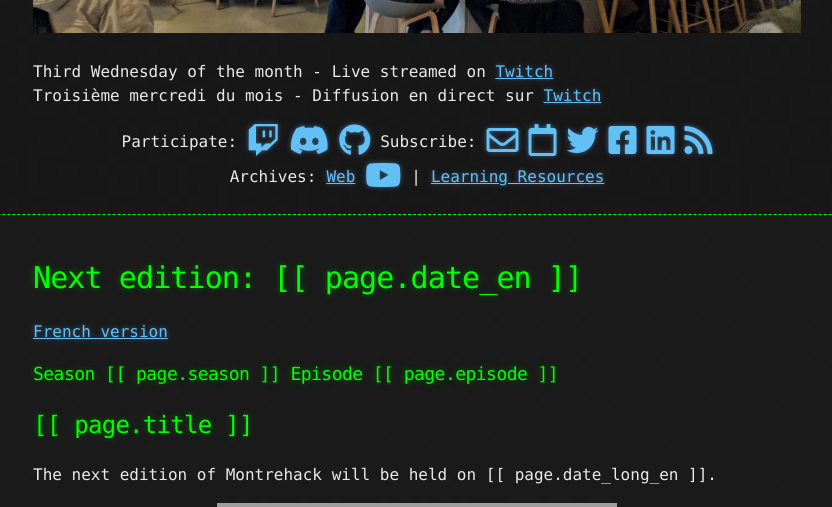
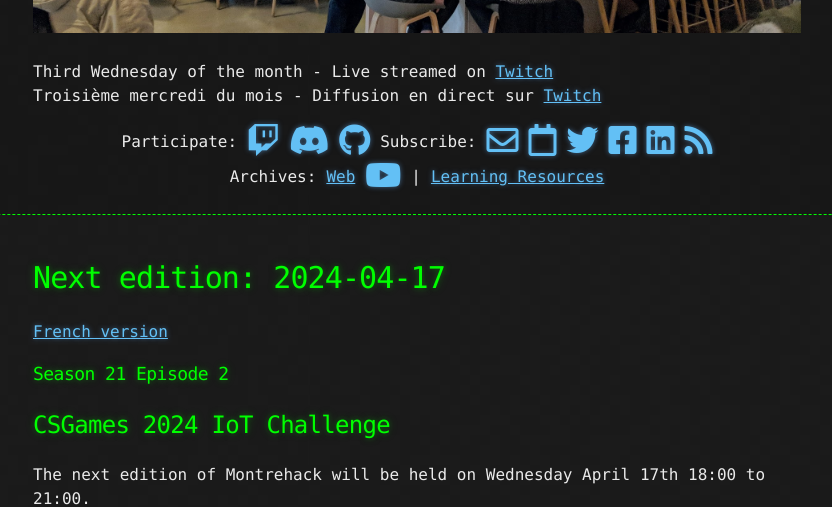
Before and after one commit to montrehack/montrehack.github.com, a Jekyll site: the page built from _posts/2024-04-17-csgames-2024-iot-challenge.md, in a window 1280 px wide and 1400 px high, scrolled down 538 px. Shown: the top 507 px of the window, without its empty margins (223-1055 px from the left). Built offline with Jekyll 4.4.1, drawn with Linux system fonts in a browser that asks for light colours; some of the changed text lies outside the part shown; grey boxes are pictures that could not be loaded.

Commit message:
Fixed bad templating character

```diff
--- a/_posts/2024-04-17-csgames-2024-iot-challenge.md
+++ b/_posts/2024-04-17-csgames-2024-iot-challenge.md
@@ -42,25 +42,25 @@ challenge_assets:
   The firmware: https://drive.google.com/file/d/1zeVLiIqhddg3TpOxh0v8yQvSyL5Vn18k/view?usp=sharing
 ---
 
-# Next edition: [[ page.date_en ]]
+# Next edition: {{ page.date_en }}
 [French version](#french)
 
-### Season [[ page.season ]] Episode [[ page.episode ]]
+### Season {{ page.season }} Episode {{ page.episode }}
 
-## [[ page.title ]]
+## {{ page.title }}
 
-The next edition of Montrehack will be held on [[ page.date_long_en ]].
+The next edition of Montrehack will be held on {{ page.date_long_en }}.
 
-![ [[ page.featured_img_alt ]] ]( [[ page.featured_img ]]#centered)
+![ {{ page.featured_img_alt }} ]( {{ page.featured_img }}#centered)
 
-[[ page.description_en ]]
+{{ page.description_en }}
 
 {% if page.challenge_assets %}
 {::options parse_block_html="true" /}
 <div class="assets">
 ## Challenge Assets
 {% for asset in page.challenge_assets %}
-* [ [[ asset.name ]] ]([[ asset.url ]])
+* [ {{ asset.name }} ]({{ asset.url }})
 {% endfor %}
 </div>
 {% endif %}
@@ -71,7 +71,7 @@ The next edition of Montrehack will be held on [[ page.date_long_en ]].
 ## Archives
 This edition is over. Here are the archived assets:
 {% for asset in page.archived_assets %}
-* [ [[ asset.name ]] ]([[ asset.url ]])
+* [ {{ asset.name }} ]({{ asset.url }})
 {% endfor %}
 </div>
 {% endif %}
@@ -79,19 +79,19 @@ This edition is over. Here are the archived assets:
 ## Tools and Experience Required
 
 {% for tool in page.tools_en %}
-* [[ tool ]]
+* {{ tool }}
 {% endfor %}
 
 ## Where
 
 
-* [[ page.location ]]
+* {{ page.location }}
 * Follow the presentation [online on Twitch](https://twitch.tv/montrehack/)
 * Participate in teams or on your own [on Discord](https://discord.gg/4qfFwPX)
 
 ## When
 
-[[ page.date_long_en | capitalize ]]
+{{ page.date_long_en | capitalize }}
 
 ## How
 
@@ -103,28 +103,28 @@ This edition is over. Here are the archived assets:
 
 ## Credits
 
-[[ page.presented_by_en ]]
+{{ page.presented_by_en }}
 
 <a id="french"></a>
 
-# Prochaine édition: [[ page.date_fr ]]
+# Prochaine édition: {{ page.date_fr }}
 
-### Saison [[ page.season ]] épisode [[ page.episode ]]
+### Saison {{ page.season }} épisode {{ page.episode }}
 
-## [[ page.title ]]
+## {{ page.title }}
 
-La prochaine édition de Montréhack aura lieu [[ page.date_long_fr ]].
+La prochaine édition de Montréhack aura lieu {{ page.date_long_fr }}.
 
-![ [[ page.featured_img_alt ]]]( [[ page.featured_img ]]#centered)
+![ {{ page.featured_img_alt }}]( {{ page.featured_img }}#centered)
 
-[[ page.description_fr ]]
+{{ page.description_fr }}
 
 {% if page.challenge_assets %}
 {::options parse_block_html="true" /}
 <div class="assets">
 ## Challenge Assets
 {% for asset in page.challenge_assets %}
-* [ [[ asset.name ]] ]([[ asset.url ]])
+* [ {{ asset.name }} ]({{ asset.url }})
 {% endfor %}
 </div>
 {% endif %}
@@ -135,7 +135,7 @@ La prochaine édition de Montréhack aura lieu [[ page.date_long_fr ]].
 ## Les Archives
 Cette édition est terminé, voici les archives:
 {% for asset in page.archived_assets %}
-* [ [[ asset.name ]] ]([[ asset.url ]])
+* [ {{ asset.name }} ]({{ asset.url }})
 {% endfor %}
 </div>
 {% endif %}
@@ -143,18 +143,18 @@ Cette édition est terminé, voici les archives:
 ## Outils et expérience requis
 
 {% for tool in page.tools_fr %}
-* [[ tool ]]
+* {{ tool }}
 {% endfor %}
 
 ## Où
 
-* [[ page.location ]]
+* {{ page.location }}
 * Suivez la présentation [en ligne sur Twitch](https://twitch.tv/montrehack/)
 * Participez seul ou en équipe [sur Discord](https://discord.gg/4qfFwPX)
 
 ## Quand
 
-[[ page.date_long_fr | capitalize]]
+{{ page.date_long_fr | capitalize}}
 
 ## Comment
 
@@ -166,7 +166,7 @@ Cette édition est terminé, voici les archives:
 
 ## Remerciements
 
-[[ page.presented_by_fr ]]
+{{ page.presented_by_fr }}
 
 <hr/>
 ### Sponsors // Partenaires
```
